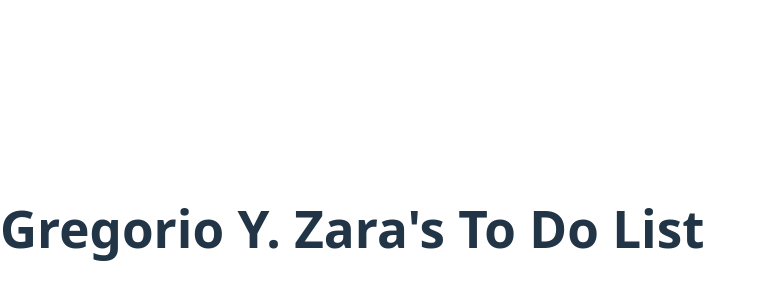
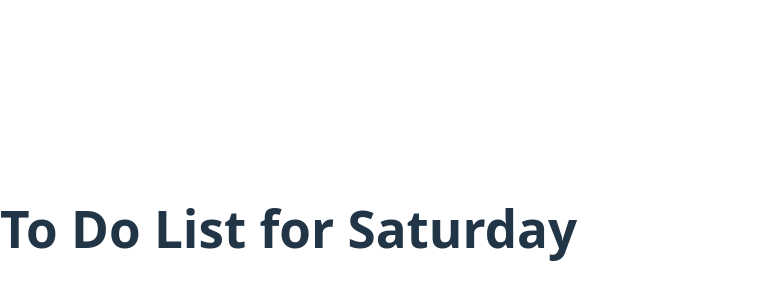
Before and after one commit to n00tellah/appdev1, a React (Vite) app in the folder react-javascript-in-jsx-with-curly-braces/react-javascript-in-jsx-with-curly-braces/: page / in a window 1280 px wide. Shown: the part 172-472 px from the top of the page, without its empty margins (0-765 px from the left). Built offline with nearby package versions, Linux system fonts and the light colour scheme.

Commit message:
formatDate

```diff
--- a/react-javascript-in-jsx-with-curly-braces/react-javascript-in-jsx-with-curly-braces/src/App.jsx
+++ b/react-javascript-in-jsx-with-curly-braces/react-javascript-in-jsx-with-curly-braces/src/App.jsx
@@ -1,6 +1,14 @@
+const today = new Date();
+
+function formatDate(date) {
+  return new Intl.DateTimeFormat(
+    'en-US',
+    { weekday: 'long' }
+  ).format(date);
+}
+
 export default function TodoList() {
-  const name = 'Gregorio Y. Zara';
   return (
-    <h1>{name}'s To Do List</h1>
+    <h1>To Do List for {formatDate(today)}</h1>
   );
 }
```
